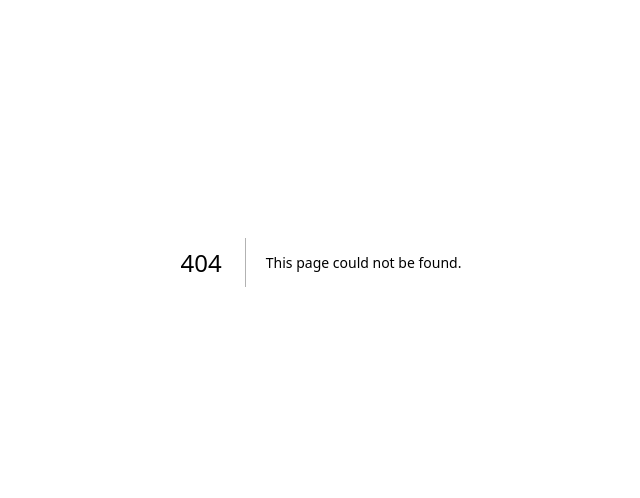
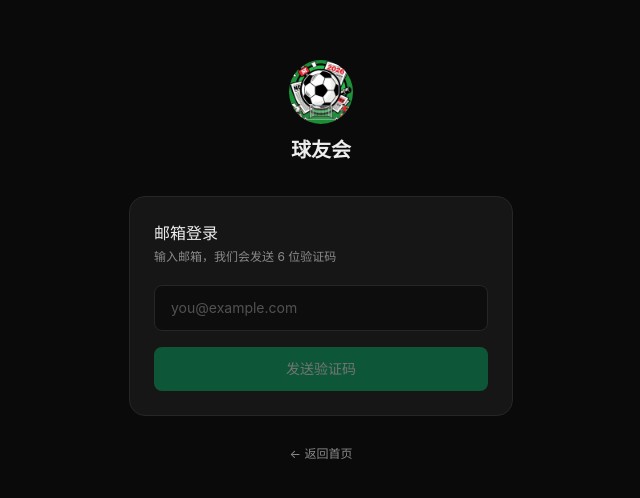
Before and after one commit to shuji-chu/qiuyouhui, a Next.js app: page /login in a window 1280 px wide. Before the commit this address had no page. Shown: the part 138-636 px from the top of the page, without its empty margins (319-959 px from the left). Built offline with nearby package versions, Linux system fonts and the light colour scheme.

Commit message:
创建 src/app/login/page.tsx

```diff
--- /dev/null
+++ b/src/app/login/page.tsx
@@ -0,0 +1,168 @@
+'use client';
+
+import { useState, useEffect } from 'react';
+import Link from 'next/link';
+
+type Step = 'email' | 'code';
+
+export default function LoginPage() {
+  const [step, setStep] = useState<Step>('email');
+  const [email, setEmail] = useState('');
+  const [code, setCode] = useState('');
+  const [loading, setLoading] = useState(false);
+  const [error, setError] = useState('');
+  const [countdown, setCountdown] = useState(0);
+
+  // 倒计时
+  useEffect(() => {
+    if (countdown <= 0) return;
+    const t = setTimeout(() => setCountdown((c) => c - 1), 1000);
+    return () => clearTimeout(t);
+  }, [countdown]);
+
+  const sendCode = async () => {
+    if (!email) return setError('请输入邮箱');
+    setLoading(true);
+    setError('');
+    try {
+      const res = await fetch('/api/auth/send-code', {
+        method: 'POST',
+        headers: { 'Content-Type': 'application/json' },
+        body: JSON.stringify({ email }),
+      });
+      const data = await res.json();
+      if (!res.ok) throw new Error(data.error || '发送失败');
+      setStep('code');
+      setCountdown(60);
+    } catch (e) {
+      setError((e as Error).message);
+    } finally {
+      setLoading(false);
+    }
+  };
+
+  const verifyCode = async () => {
+    if (code.length !== 6) return setError('请输入 6 位验证码');
+    setLoading(true);
+    setError('');
+    try {
+      const res = await fetch('/api/auth/verify-code', {
+        method: 'POST',
+        headers: { 'Content-Type': 'application/json' },
+        body: JSON.stringify({ email, code }),
+      });
+      const data = await res.json();
+      if (!res.ok) throw new Error(data.error || '验证失败');
+      // 登录成功
+      window.location.href = '/';
+    } catch (e) {
+      setError((e as Error).message);
+    } finally {
+      setLoading(false);
+    }
+  };
+
+  return (
+    <main className="min-h-screen flex items-center justify-center bg-[var(--bg)] px-4">
+      <div className="w-full max-w-sm">
+        {/* Logo */}
+        <div className="flex flex-col items-center mb-8">
+          <img
+            src="/logo.png"
+            alt="球友会"
+            className="w-16 h-16 rounded-full mb-3"
+          />
+          <h1 className="text-xl font-semibold">球友会</h1>
+        </div>
+
+        {/* 卡片 */}
+        <div className="rounded-2xl bg-card border border-line p-6">
+          <div className="mb-5">
+            <h2 className="text-base font-medium mb-1">
+              {step === 'email' ? '邮箱登录' : '输入验证码'}
+            </h2>
+            <p className="text-xs text-muted">
+              {step === 'email'
+                ? '输入邮箱，我们会发送 6 位验证码'
+                : `验证码已发送至 ${email}`}
+            </p>
+          </div>
+
+          {error && (
+            <div className="mb-4 text-xs text-red-400 bg-red-500/10 border border-red-500/20 rounded-lg px-3 py-2">
+              {error}
+            </div>
+          )}
+
+          {step === 'email' ? (
+            <>
+              <input
+                type="email"
+                value={email}
+                onChange={(e) => setEmail(e.target.value)}
+                onKeyDown={(e) => e.key === 'Enter' && sendCode()}
+                placeholder="you@example.com"
+                className="w-full bg-black/40 border border-line rounded-lg px-4 py-3 text-sm text-white placeholder-neutral-600 focus:outline-none focus:border-brand transition mb-4"
+              />
+              <button
+                onClick={sendCode}
+                disabled={loading || !email}
+                className="w-full bg-brand hover:bg-brand-dark disabled:opacity-40 disabled:cursor-not-allowed text-white text-sm font-medium rounded-lg py-3 transition"
+              >
+                {loading ? '发送中…' : '发送验证码'}
+              </button>
+            </>
+          ) : (
+            <>
+              <input
+                type="text"
+                inputMode="numeric"
+                value={code}
+                onChange={(e) =>
+                  setCode(e.target.value.replace(/\D/g, '').slice(0, 6))
+                }
+                onKeyDown={(e) => e.key === 'Enter' && verifyCode()}
+                placeholder="000000"
+                className="w-full bg-black/40 border border-line rounded-lg px-4 py-3 text-2xl text-center tracking-[0.5em] text-white placeholder-neutral-700 focus:outline-none focus:border-brand transition mb-4"
+              />
+              <button
+                onClick={verifyCode}
+                disabled={loading || code.length !== 6}
+                className="w-full bg-brand hover:bg-brand-dark disabled:opacity-40 disabled:cursor-not-allowed text-white text-sm font-medium rounded-lg py-3 transition"
+              >
+                {loading ? '验证中…' : '登录'}
+              </button>
+
+              <div className="flex items-center justify-between mt-4 text-xs">
+                <button
+                  onClick={() => {
+                    setStep('email');
+                    setCode('');
+                    setError('');
+                  }}
+                  className="text-muted hover:text-white transition"
+                >
+                  换个邮箱
+                </button>
+                <button
+                  onClick={sendCode}
+                  disabled={countdown > 0}
+                  className="text-brand disabled:text-muted disabled:cursor-not-allowed transition"
+                >
+                  {countdown > 0 ? `${countdown}s 后重发` : '重新发送'}
+                </button>
+              </div>
+            </>
+          )}
+        </div>
+
+        {/* 返回首页 */}
+        <div className="text-center mt-6">
+          <Link href="/" className="text-xs text-muted hover:text-white transition">
+            ← 返回首页
+          </Link>
+        </div>
+      </div>
+    </main>
+  );
+}
```
